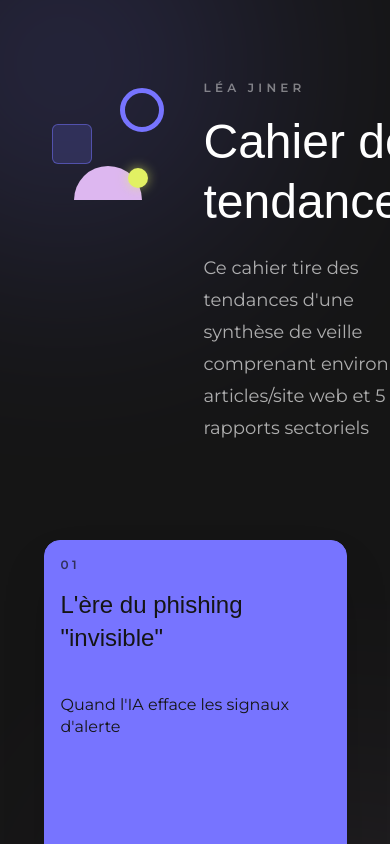
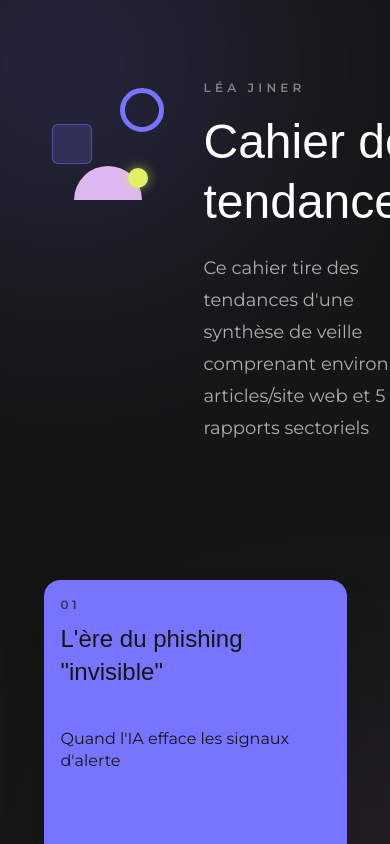
Before and after one commit to ThomasGorisseGit/SEP, a React (Vite) app: page / in a window 390 px wide. Shown: the top 844 px of the page. Built offline with nearby package versions, Linux system fonts and the light colour scheme; a web font is replaced by a local one.

Commit message:
Second page

```diff
--- a/src/components/Tendancy.tsx
+++ b/src/components/Tendancy.tsx
@@ -15,7 +15,8 @@ export default function Tendancy({
 
 
   return (
-    <div className="w-full flex justify-center items-center h-82 mt-20 mb-40 ">
+    <>
+      <div className="w-full flex justify-center items-center h-82 mt-20 mb-20 ">
 
         <div
           style={{
@@ -40,5 +41,25 @@ export default function Tendancy({
           </div>
         </div>
       </div >
+      <div className="flex justify-center py-6">
+        <svg
+          xmlns="http://www.w3.org/2000/svg"
+          width="100"
+          height="100"
+          viewBox="0 0 24 24"
+          fill="none"
+          stroke={accent}
+          strokeWidth="2"
+          strokeLinecap="round"
+          strokeLinejoin="round"
+          className="animate-bounce opacity-60"
+          style={{ filter: `drop-shadow(0 0 12px ${accent}) drop-shadow(0 0 28px ${accent})` }}
+        >
+          <polyline points="6 9 12 15 18 9" />
+        </svg>
+      </div>
+
+    </>
+
   )
 }
--- a/src/components/ThemePage.tsx
+++ b/src/components/ThemePage.tsx
@@ -1,3 +1,4 @@
+
 type ThemePageProps = {
   index: string
   title: string
@@ -6,7 +7,6 @@ type ThemePageProps = {
   background: string
   illustrationSide?: "left" | "right"
 }
-
 export default function ThemePage({
   index,
   title,
@@ -16,8 +16,7 @@ export default function ThemePage({
   illustrationSide = "right",
 }: ThemePageProps) {
   const illustration = (
-
-    <img src="src/assets/characters/1.svg" alt="" />
+    <img src={`/src/assets/characters/1.svg`} alt="" />
   )
 
   const content = (
--- a/src/components/ThemeSubPage.tsx
+++ b/src/components/ThemeSubPage.tsx
@@ -41,6 +41,7 @@ export default function ThemeSubPage({ accent, background, subTendancy }: ThemeS
       </div>
       <Tendancy index={subTendancy[0].index} title={subTendancy[0].title} description={subTendancy[0].description} accent={accent} />
 
+
       <div className="relative mx-auto grid min-h-screen max-w-[90%] items-stretch gap-5 px-6 py-12 md:grid-cols-[5fr_4fr] md:px-12 lg:px-20">
         {/* Colonne gauche : 2 petits + 1 moyen */}
         <div className="flex flex-col gap-5">
@@ -54,8 +55,8 @@ export default function ThemeSubPage({ accent, background, subTendancy }: ThemeS
                 Chiffre clé
               </span>
               <div className="flex flex-col items-center text-center">
-                <span className="big-text text-7xl leading-none" style={{ color: darkTextStrong }}>
-                  54%
+                <span className="big-text text-7xl leading-none p-4" style={{ color: darkTextStrong }}>
+                  54 %
                 </span>
                 <p className="mt-4 text-base leading-6" style={{ color: darkText }}>
                   taux de clic avec du phishing IA
@@ -76,8 +77,8 @@ export default function ThemeSubPage({ accent, background, subTendancy }: ThemeS
                 Chiffre clé
               </span>
               <div className="flex flex-col items-center text-center">
-                <span className="big-text text-7xl leading-none" style={{ color: darkTextStrong }}>
-                  ×4.5
+                <span className="big-text text-7xl leading-none p-4" style={{ color: darkTextStrong }}>
+                  × 4.5
                 </span>
                 <p className="mt-4 text-base leading-6" style={{ color: darkText }}>
                   la multiplication de l'efficacité des phishing grâce à l'IA
@@ -98,8 +99,8 @@ export default function ThemeSubPage({ accent, background, subTendancy }: ThemeS
                 Chiffre clé
               </span>
               <div className="flex flex-col items-center text-center">
-                <span className="big-text text-7xl leading-none" style={{ color: darkTextStrong }}>
-                  80%
+                <span className="big-text text-7xl leading-none p-4" style={{ color: darkTextStrong }}>
+                  80 %
                 </span>
                 <p className="mt-4 text-base leading-6" style={{ color: darkText }}>
                   des campagnes de phishing utilisent déjà l'IA
@@ -128,7 +129,7 @@ export default function ThemeSubPage({ accent, background, subTendancy }: ThemeS
         </div>
 
         <div
-          className="relative flex flex-col justify-center gap-16 overflow-hidden rounded-3xl border p-10 "
+          className="relative flex flex-col justify-center gap-16 overflow-hidden rounded-3xl  p-10 "
         >
           <div
             className="pointer-events-none absolute -bottom-16 -right-16 h-80 w-80 z-0 rounded-full blur-[100px]"
@@ -151,6 +152,8 @@ export default function ThemeSubPage({ accent, background, subTendancy }: ThemeS
           </div>
         </div>
       </div>
+      <Tendancy index={subTendancy[1].index} title={subTendancy[1].title} description={subTendancy[1].description} accent={accent} />
     </section>
+
   )
 }
--- /dev/null
+++ b/src/components/ThemeSubPage12.tsx
@@ -0,0 +1,123 @@
+type ThemeSubPage12Props = {
+  accent: string
+  background: string
+}
+
+const bands = [
+  {
+    bg: "#7774FF",
+    label: "Chiffre clé",
+    position: "top" as const,
+    content: (
+      <div className="flex flex-col items-center text-center gap-3">
+        <span className="big-text text-7xl leading-none text-white">25M$</span>
+        <p className="text-sm leading-5 text-white/70">transfert frauduleux via deepfake vocal d'un dirigeant</p>
+        <p className="text-xs uppercase tracking-widest text-white/40 mt-1">WEF</p>
+      </div>
+    ),
+  },
+  {
+    bg: "#AA96F8",
+    label: "Chiffre clé",
+    position: "bottom" as const,
+    content: (
+      <div className="flex flex-col items-center text-center gap-3">
+        <span className="big-text text-7xl leading-none text-white">42,4%</span>
+        <p className="text-sm leading-5 text-white/70">des menaces suivies ciblent le mobile</p>
+        <p className="text-xs uppercase tracking-widest text-white/40 mt-1">ENISA</p>
+      </div>
+    ),
+  },
+  {
+    bg: "#E2F163",
+    label: "",
+    position: "center" as const,
+    content: (
+      <blockquote className="text-base leading-7 italic font-bold text-center px-2" style={{ color: "#151515" }}>
+        "Traditional red flags are disappearing in an era of pixel-perfect deception."
+        <p className="mt-4 text-xs not-italic font-semibold uppercase tracking-widest" style={{ color: "rgba(21,21,21,0.45)" }}>
+          Technology.org, mars 2026
+        </p>
+      </blockquote>
+    ),
+  },
+]
+
+const bullets = [
+  { text: "Cas Retool : SMS + deepfake vocal combinés pour contourner la MFA", source: "SoSafe" },
+  { text: "Quishing : QR codes malveillants dans des PDF contournent les filtres classiques", source: "ESET" },
+  { text: "Volume d'attaques email de masse en baisse, mais SMS et vishing en forte progression", source: "SoSafe" },
+]
+
+export default function ThemeSubPage12({ accent, background }: ThemeSubPage12Props) {
+  return (
+    <section
+      className="relative overflow-hidden"
+      style={{ backgroundColor: background, minHeight: "100vh" }}
+    >
+      <div className="grid h-screen grid-cols-[1fr_1fr] min-h-screen">
+        {/* Bandes verticales gauche */}
+        <div className="flex flex-row h-full">
+          {bands.map((band, i) => (
+            <div
+              key={i}
+              className="flex flex-1 flex-col items-center px-5"
+              style={{
+                backgroundColor: band.bg,
+                justifyContent:
+                  band.position === "top" ? "flex-start"
+                  : band.position === "bottom" ? "flex-end"
+                  : "center",
+              paddingTop: band.position === "top" ? "6rem" : band.position === "bottom" ? "3.5rem" : "3.5rem",
+              paddingBottom: band.position === "bottom" ? "6rem" : band.position === "top" ? "3.5rem" : "3.5rem",
+                gap: "1.25rem",
+              }}
+            >
+              {band.label && (
+                <span className="text-xs font-semibold uppercase tracking-[0.3em] text-white/50">
+                  {band.label}
+                </span>
+              )}
+              {band.content}
+            </div>
+          ))}
+        </div>
+
+        {/* Partie droite */}
+        <div className="flex flex-col justify-center gap-10 px-16 py-16">
+          <div>
+            <span
+              className="text-xs font-semibold uppercase tracking-[0.3em]"
+              style={{ color: accent }}
+            >
+              Sous-tendance 1.2
+            </span>
+            <h2 className="big-text mt-4 text-4xl leading-tight text-white md:text-5xl">
+              La diversification des canaux : email, SMS, voix, image
+            </h2>
+            <p className="mt-5 text-lg leading-8 text-white/60">
+              Le phishing ne passe plus uniquement par l'email. Smishing, vishing, quishing (QR codes), injections de calendrier, deepfakes audio/vidéo : chaque canal devient un vecteur potentiel, y compris ceux où les collaborateurs sont le moins vigilants.
+            </p>
+          </div>
+
+          <ul className="flex flex-col gap-5">
+            {bullets.map((b, i) => (
+              <li key={i} className="flex items-start gap-4">
+                <span
+                  className="mt-2 h-2 w-2 shrink-0 rounded-full"
+                  style={{ backgroundColor: accent }}
+                />
+                <p className="text-base leading-7 text-white/70">
+                  {b.text}{" "}
+                  <span className="text-xs uppercase tracking-widest text-white/30">({b.source})</span>
+                </p>
+              </li>
+            ))}
+          </ul>
+
+          <div className="h-px w-20 opacity-40" style={{ backgroundColor: accent }} />
+        </div>
+      </div>
+    </section>
+  )
+}
```
Also changed, not shown: src/pages/Landing.tsx (+17 -7 lines). Lines whose indentation alone changed are shown as unchanged.
